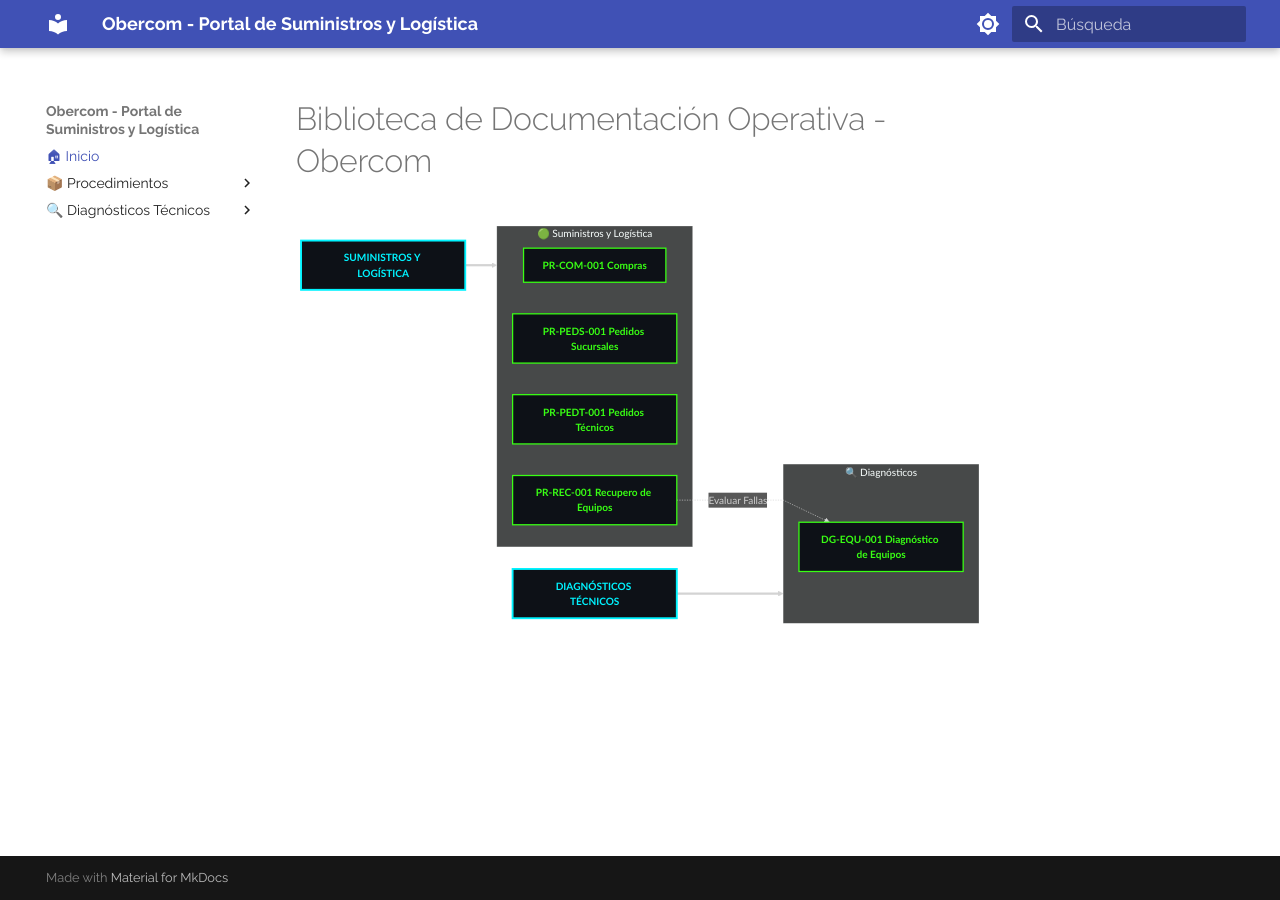
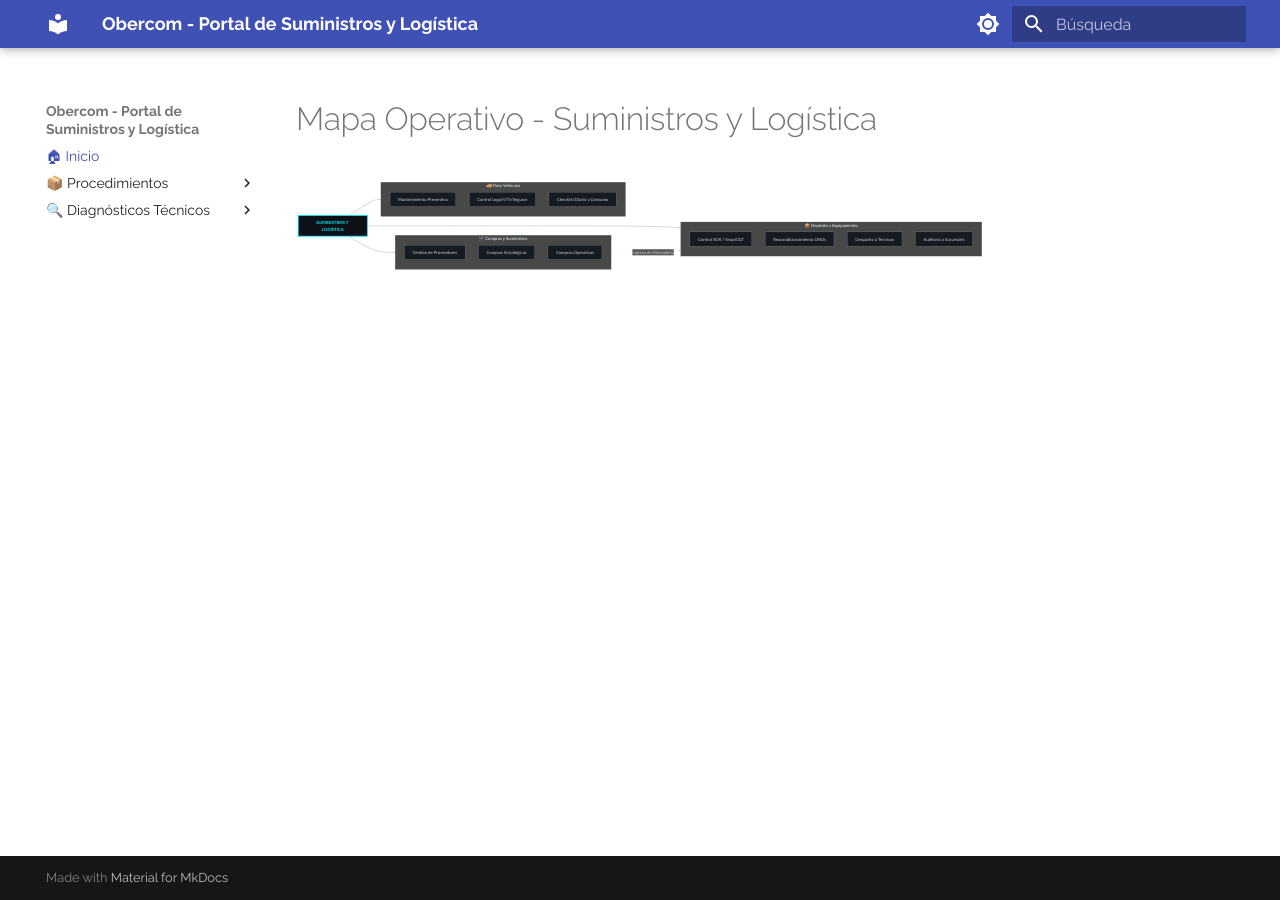
Before and after one commit to elingenierok/procedimientos-isp, an MkDocs documentation site: the page built from docs/index.md, in a window 1280 px wide. Built offline with MkDocs 1.6.1 and Material for MkDocs 9.7.7, drawn with Linux system fonts in a browser that asks for light colours.

Commit message:
Update documentation for Operational Map

```diff
--- a/docs/index.md
+++ b/docs/index.md
@@ -1,45 +1,49 @@
-# Biblioteca de Documentación Operativa - Obercom
+# Mapa Operativo - Suministros y Logística
 
 <div class="mermaid">
 graph LR
     classDef area fill:#0d1117,stroke:#00f3ff,stroke-width:3px,color:#00f3ff,font-weight:bold;
-    classDef activo fill:#0d1117,stroke:#39ff14,stroke-width:2px,color:#39ff14,font-weight:bold;
+    classDef subvertical fill:#161b22,stroke:#39ff14,stroke-width:2px,color:#39ff14,font-weight:bold;
+    classDef tarea fill:#161b22,stroke:#8b949e,stroke-width:1px,color:#c9d1d9,border-radius:5px;
 
-    %% Bloques Raíz (Áreas)
+    %% Bloque Raíz
     SL[<b>SUMINISTROS Y LOGÍSTICA</b>]:::area
-    DG[<b>DIAGNÓSTICOS TÉCNICOS</b>]:::area
 
-    %% Subgráfico S&L
-    subgraph S_L ["🟢 Suministros y Logística"]
+    %% Sub-Vertical 1
+    subgraph SV1 ["🛒 Compras y Suministros"]
         direction TB
-        COM[PR-COM-001 Compras]:::activo
-        PEDS[PR-PEDS-001 Pedidos Sucursales]:::activo
-        PEDT[PR-PEDT-001 Pedidos Técnicos]:::activo
-        REC[PR-REC-001 Recupero de Equipos]:::activo
+        C1[Gestión de Proveedores]:::tarea
+        C2[Compras Estratégicas]:::tarea
+        C3[Compras Operativas]:::tarea
     end
 
-    %% Subgráfico Diagnósticos
-    subgraph DIAG ["🔍 Diagnósticos"]
+    %% Sub-Vertical 2
+    subgraph SV2 ["📦 Depósito y Equipamiento"]
         direction TB
-        DGEQU[DG-EQU-001 Diagnóstico de Equipos]:::activo
+        D1[Control SGR / SmartOLT]:::tarea
+        D2[Reacondicionamiento ONUs]:::tarea
+        D3[Despacho a Técnicos]:::tarea
+        D4[Auditoría a Sucursales]:::tarea
+    end
+
+    %% Sub-Vertical 3
+    subgraph SV3 ["🚚 Flota Vehicular"]
+        direction TB
+        F1[Mantenimiento Preventivo]:::tarea
+        F2[Control Legal VTV/Seguros]:::tarea
+        F3[Checklist Diario y Consumo]:::tarea
     end
 
     %% Conexiones
-    SL ==> S_L
-    DG ==> DIAG
+    SL ==> SV1
+    SL ==> SV2
+    SL ==> SV3
 
-    %% Enlace cruzado (Ejemplo: Recupero deriva a Diagnóstico)
-    REC -.->|Evaluar Fallas| DGEQU
-
-    %% Links
-    click COM "suministros-logistica/PR-COM-001/"
-    click PEDS "suministros-logistica/PR-PEDS-001/"
-    click PEDT "suministros-logistica/PR-PEDT-001/"
-    click REC "suministros-logistica/PR-REC-001/"
-    click DGEQU "diagnosticos/DG-EQU-001/"
+    %% Relaciones operativas (Ejemplo: Compras nutre al depósito)
+    SV1 -.->|Ingreso de Mercadería| SV2
 </div>
 
 <script src="https://cdn.jsdelivr.net/npm/mermaid/dist/mermaid.min.js"></script>
 <script>
-  mermaid.initialize({ startOnLoad: true, theme: 'dark', flowchart: { curve: 'linear' } });
+  mermaid.initialize({ startOnLoad: true, theme: 'dark', flowchart: { curve: 'basis' } });
 </script>
```
